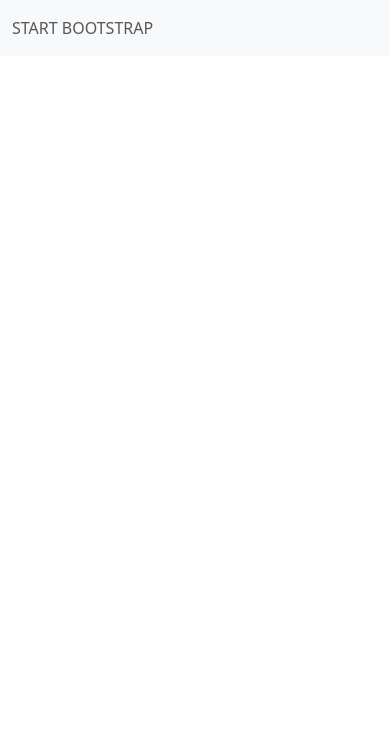
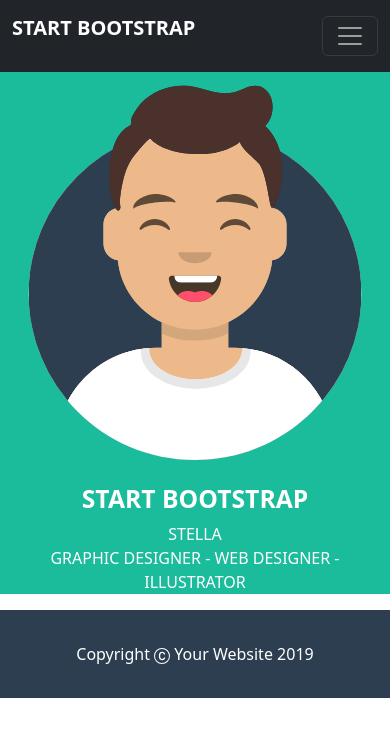
Before and after one commit to lauraoliveri/html-css-bootstrap-freelancer, a plain HTML site: page index.html in a window 390 px wide. Drawn offline with nearby package versions, Linux system fonts and the light colour scheme.

Commit message:
Add header, footer and first section

```diff
--- a/css/style.css
+++ b/css/style.css
@@ -0,0 +1,17 @@
+/* GENERAL */
+
+:root {
+    --background-color: #1ABC9C;
+}
+
+/* STYLE */
+
+/** First Section **/
+
+.container_one {
+    background-color: var(--background-color);
+}
+
+#footer_color {
+    background-color: #2C3E50;
+}
--- a/index.html
+++ b/index.html
@@ -5,16 +5,71 @@
     <meta name="viewport" content="width=device-width, initial-scale=1.0">
     <!-- Bootstrap -->
     <link href="https://cdn.jsdelivr.net/npm/bootstrap@5.3.3/dist/css/bootstrap.min.css" rel="stylesheet" integrity="sha384-QWTKZyjpPEjISv5WaRU9OFeRpok6YctnYmDr5pNlyT2bRjXh0JMhjY6hW+ALEwIH" crossorigin="anonymous">
+
+    <!-- Css -->
+     <link rel="stylesheet" href="./css/style.css">
     <title>Bootstrap</title>
 </head>
 <body>
-   <nav class="navbar bg-body-tertiary">
-        <div class="container-fluid">
-            <span class="navbar-text">
-            START BOOTSTRAP
-            </span>
+
+    <header>
+
+        <!-- Fixed Header -->
+        <nav class="navbar navbar-dark bg-dark">
+
+            <!-- Navbar external content -->
+            <div class="collapse" id="navbarToggleExternalContent" data-bs-theme="dark">
+                <div class="bg-dark p-4">
+                  <h5 class="text-body-emphasis h4">Collapsed content</h5>
+                  <span class="text-body-secondary">Toggleable via the navbar brand.</span>
+                </div>
+              </div>
+
+              <!-- Header left and hamburger menu -->
+            <div class="container-fluid d-flex align-items-center">
+                <a class="navbar-brand" href="#">
+                    <p class="fw-bold header_title align-middle">START BOOTSTRAP</p>
+                </a>
+                <button class="navbar-toggler" type="button" data-bs-toggle="collapse" data-bs-target="#navbarToggleExternalContent" aria-controls="navbarToggleExternalContent" aria-expanded="false" aria-label="Toggle navigation">
+                    <span class="navbar-toggler-icon"></span>
+                  </button>
+            </div>
+        </nav>
+    </header>
+
+    <main>
+
+        <!-- First Section -->
+        <div class="container-fluid text-center text-white container_one">
+           <div class="pb-4">
+                <img src="./img/avatar.svg" class="img-fluid">
+           </div>
+           <h2 class="fw-bold">
+                START BOOTSTRAP
+           </h2>
+           <div>
+            STELLA
+           </div>
+           <p class="text-uppercase fs-6 text">
+                graphic designer - web designer - illustrator
+           </p>
         </div>
-    </nav>
+    </main>
+
+
+    <footer id="footer_color" class="p-3 fs-6 text align-middle">
+        <p class="text-dark text-center text-white pt-3">
+            Copyright
+
+            <!-- Copyright Simbol -->
+            <svg xmlns="http://www.w3.org/2000/svg" width="16" height="16" fill="currentColor" class="bi bi-c-circle" viewBox="0 0 16 16">
+                <path d="M1 8a7 7 0 1 0 14 0A7 7 0 0 0 1 8m15 0A8 8 0 1 1 0 8a8 8 0 0 1 16 0M8.146 4.992c-1.212 0-1.927.92-1.927 2.502v1.06c0 1.571.703 2.462 1.927 2.462.979 0 1.641-.586 1.729-1.418h1.295v.093c-.1 1.448-1.354 2.467-3.03 2.467-2.091 0-3.269-1.336-3.269-3.603V7.482c0-2.261 1.201-3.638 3.27-3.638 1.681 0 2.935 1.054 3.029 2.572v.088H9.875c-.088-.879-.768-1.512-1.729-1.512"/>
+            </svg>
+
+            Your Website 2019
+        </p>
+    </footer>
+
     <script src="https://cdn.jsdelivr.net/npm/bootstrap@5.3.3/dist/js/bootstrap.bundle.min.js" integrity="sha384-YvpcrYf0tY3lHB60NNkmXc5s9fDVZLESaAA55NDzOxhy9GkcIdslK1eN7N6jIeHz" crossorigin="anonymous"></script>
 </body>
 </html>
```
Also changed, not shown: img/avatar.svg (added), img/cabin.png (added), img/cake.png (added), img/circus.png (added), img/game.png (added), img/safe.png (added), img/submarine.png (added).
